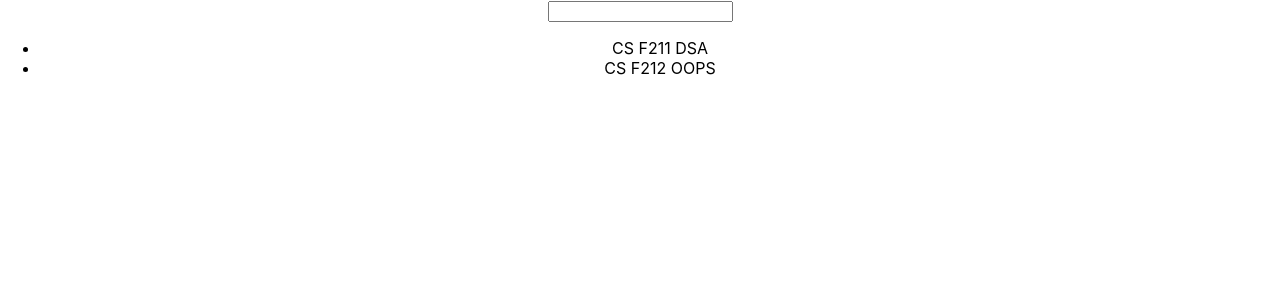
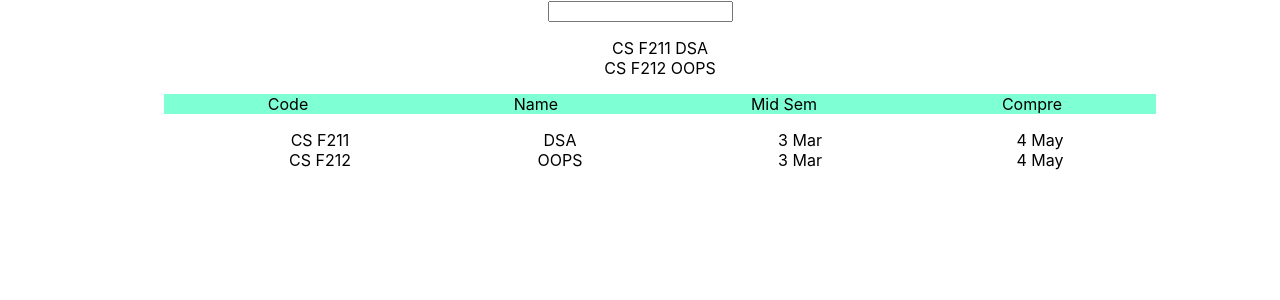
Before and after one commit to Dryft-bits/ChronoFactorem, a React (Create React App) app in the folder client/: page / in a window 1280 px wide. Shown: the top 300 px of the page. Built offline with nearby package versions, Linux system fonts and the light colour scheme.

Commit message:
Rewrite course catalog to fit the new structure

```diff
--- a/client/src/App.js
+++ b/client/src/App.js
@@ -1,6 +1,8 @@
 import React from "react";
 import "./App.css";
 import Search from "./components/Search";
+import Catalog from "./components/Catalog";
+import "./styles/catalog.css";
 
 function App() {
   const courses = [
@@ -45,6 +47,7 @@ function App() {
   return (
     <div className="App">
       <Search items={courses} />
+      <Catalog courses={courses} />
     </div>
   );
 }
--- /dev/null
+++ b/client/src/components/Catalog.jsx
@@ -0,0 +1,36 @@
+import React, { Component } from "react";
+
+class CourseTile extends Component {
+  render() {
+    return (
+      <li key={this.props.code}>
+        <ul className="course-tile">
+          <li>{this.props.code}</li>
+          <li>{this.props.name}</li>
+          <li>{this.props.midsem}</li>
+          <li>{this.props.compre}</li>
+        </ul>
+      </li>
+    );
+  }
+}
+
+class Catalog extends Component {
+  render() {
+    return (
+      <div className="catalog">
+        <ul className="top-bar">
+          <li>Code</li>
+          <li>Name</li>
+          <li>Mid Sem</li>
+          <li>Compre</li>
+        </ul>
+        <ul className="catalog-courses">
+          {this.props.courses.map(course => new CourseTile(course).render())}
+        </ul>
+      </div>
+    );
+  }
+}
+
+export default Catalog;
--- /dev/null
+++ b/client/src/styles/catalog.css
@@ -0,0 +1,14 @@
+ul {
+  list-style: None;
+}
+
+ul.course-tile > li {
+  display: inline-block;
+  width: 20%;
+}
+
+ul.top-bar > li {
+  display: inline-block;
+  width: 20%;
+  background-color: aquamarine;
+}
```
